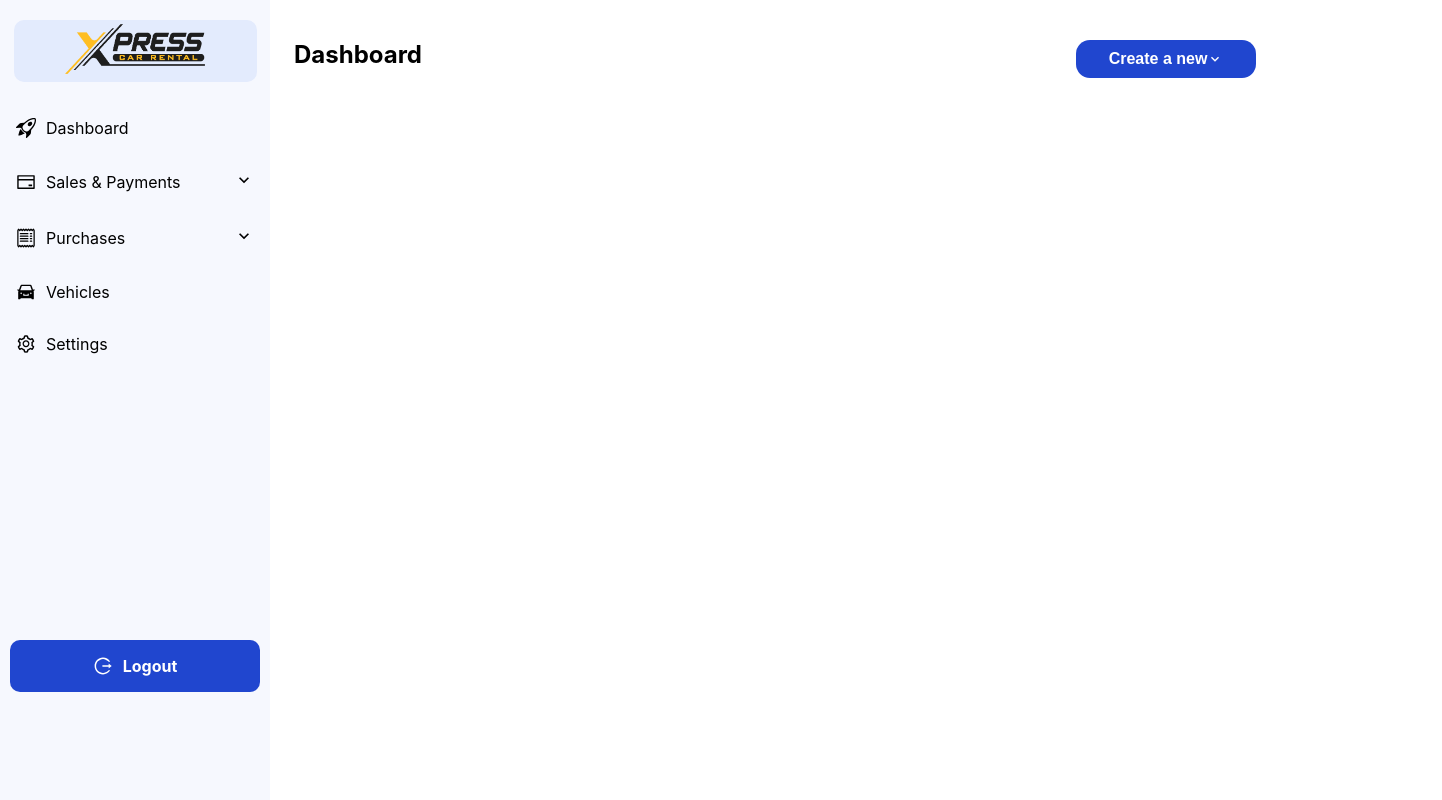
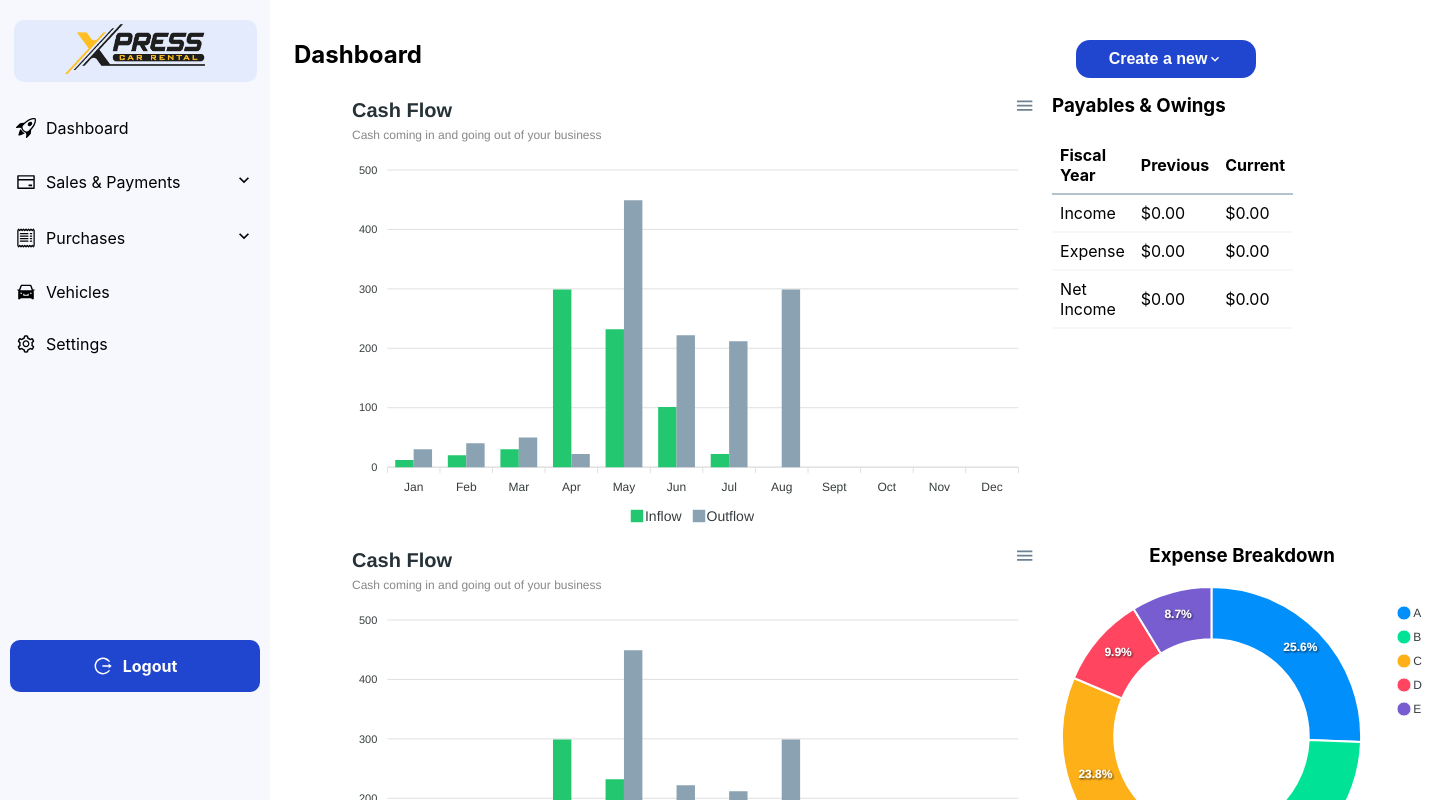
Before and after one commit to PixelsSoft/car-rental-new, a React (Create React App) app: page /dashboard in a window 1280 px wide. Shown: the top 800 px of the page, 1442 px wide, since content can reach past the window. Built offline with nearby package versions, Linux system fonts and the light colour scheme.

Commit message:
dashboard, settings page

```diff
--- a/package.json
+++ b/package.json
@@ -6,7 +6,9 @@
     "@testing-library/jest-dom": "^5.14.1",
     "@testing-library/react": "^13.0.0",
     "@testing-library/user-event": "^13.2.1",
+    "apexcharts": "^3.41.0",
     "react": "^18.2.0",
+    "react-apexcharts": "^1.4.0",
     "react-dom": "^18.2.0",
     "react-icons": "^4.9.0",
     "react-router-dom": "^6.13.0",
--- a/src/App.js
+++ b/src/App.js
@@ -14,6 +14,7 @@
 import CustomerProfile from "./features/Customers/CustomerProfile/CustomerProfile";
 import AddVendor from "./features/Vendors/AddVendor/AddVendor";
 import AddVehicle from "./features/Vehicles/AddVehicle/AddVehicle";
+import Settings from "./features/Settings/Settings";
 
 export default function App() {
   return (
@@ -34,6 +35,7 @@
         <Route path="/vendors/add" element={<AddVendor />} />
         <Route path="/vehicles" element={<VehiclesList />} />
         <Route path="/vehicles/add" element={<AddVehicle />} />
+        <Route path="/settings" element={<Settings />} />
       </Routes>
     </>
   );
--- /dev/null
+++ b/src/features/Dashboard/components/Charts/Basic.jsx
@@ -0,0 +1,91 @@
+import Chart from "react-apexcharts";
+
+export default function Basic() {
+  const options = {
+    chart: {
+      id: "basic-bar",
+    },
+    xaxis: {
+      categories: [
+        "Jan",
+        "Feb",
+        "Mar",
+        "Apr",
+        "May",
+        "Jun",
+        "Jul",
+        "Aug",
+        "Sept",
+        "Oct",
+        "Nov",
+        "Dec",
+      ],
+    },
+    title: {
+      text: "Cash Flow",
+      align: "left",
+      //   margin: 10,
+      offsetX: 0,
+      offsetY: 0,
+      floating: false,
+      style: {
+        fontSize: "20px",
+        fontWeight: "bold",
+        //   fontFamily:  undefined,
+        color: "#263238",
+      },
+    },
+    subtitle: {
+      text: "Cash coming in and going out of your business",
+      align: "left",
+      //   margin: 10,
+      offsetX: 0,
+      offsetY: 30,
+      floating: false,
+      style: {
+        fontSize: "12px",
+        fontWeight: "normal",
+        fontFamily: undefined,
+        color: "#888",
+      },
+    },
+    legend: {
+      show: true,
+      position: "bottom",
+      horizontalAlign: "center",
+      showForSingleSeries: true,
+      showForNullSeries: true,
+      showForZeroSeries: true,
+      floating: false,
+      fontSize: "14px",
+
+      fontWeight: 400,
+      markers: {
+        width: 14,
+        height: 14,
+        strokeWidth: 0,
+        strokeColor: "#fff",
+        fillColors: ["rgb(35, 199, 112)", "rgb(138, 162, 178)"],
+        radius: 0,
+        customHTML: undefined,
+        onClick: undefined,
+        offsetX: 0,
+        offsetY: 0,
+      },
+    },
+
+    fill: {
+      colors: ["rgb(35, 199, 112)", "rgb(138, 162, 178)"],
+    },
+    dataLabels: {
+      enabled: false,
+    },
+  };
+
+  const series = [
+    { name: "Inflow", data: [12, 20, 30, 299, 232, 101, 22] },
+    { name: "Outflow", data: [30, 40, 50, 22, 449, 222, 212, 299] },
+  ];
+
+  return <Chart options={options} series={series} type="bar" width={700} />;
+}
--- /dev/null
+++ b/src/features/Dashboard/components/Charts/PieChart.jsx
@@ -0,0 +1,17 @@
+import Chart from "react-apexcharts";
+
+export default function PieChart() {
+  const options = {
+    labels: ["A", "B", "C", "D", "E"],
+  };
+  const series = [44, 55, 41, 17, 15];
+
+  return (
+    <div>
+      <h3 style={{ width: "100%", textAlign: "center", marginBottom: 10 }}>
+        Expense Breakdown
+      </h3>
+      <Chart options={options} series={series} type="donut" width="400" />
+    </div>
+  );
+}
--- /dev/null
+++ b/src/features/Dashboard/components/ShortTables/ShortTabe.styles.js
@@ -0,0 +1,23 @@
+import styled from "styled-components";
+
+export const Table = styled.table`
+  width: 100%;
+  border-collapse: collapse;
+  margin-top: 20px;
+
+  th {
+    border-bottom: 2px solid ${(props) => props.theme.colors.borders};
+    padding: ${(props) => props.theme.spacing.s};
+    text-align: start;
+  }
+
+  td {
+    padding: ${(props) => props.theme.spacing.s};
+    border-bottom: 2px solid #f8f8f8;
+  }
+`;
+
+export const Container = styled.div`
+  width: 50%;
+  margin-left: 10px;
+`;
--- /dev/null
+++ b/src/features/Dashboard/components/ShortTables/ShortTables.jsx
@@ -0,0 +1,31 @@
+import { Table, Container } from "./ShortTabe.styles";
+
+export default function ShortTable() {
+  return (
+    <Container>
+      <h3>Payables & Owings</h3>
+      <Table>
+        <tr>
+          <th>Fiscal Year</th>
+          <th>Previous</th>
+          <th>Current</th>
+        </tr>
+        <tr>
+          <td>Income</td>
+          <td>$0.00</td>
+          <td>$0.00</td>
+        </tr>
+        <tr>
+          <td>Expense</td>
+          <td>$0.00</td>
+          <td>$0.00</td>
+        </tr>
+        <tr>
+          <td>Net Income</td>
+          <td>$0.00</td>
+          <td>$0.00</td>
+        </tr>
+      </Table>
+    </Container>
+  );
+}
--- a/src/features/Dashboard/index.jsx
+++ b/src/features/Dashboard/index.jsx
@@ -1,6 +1,10 @@
 import PageLayout from "../../components/Layout/PageLayout/PageLayout";
 import Header from "../../components/custom/Header/Header";
 import Select from "../../components/custom/Select/Select";
+import Basic from "./components/Charts/Basic";
+import PieChart from "./components/Charts/PieChart";
+import ShortTable from "./components/ShortTables/ShortTables";
+import { Content, Section } from "./styles";
 
 export default function Dashboard() {
   return (
@@ -8,6 +12,17 @@
       <Header pageTitle="Dashboard">
         <Select label="Create a new" />
       </Header>
+
+      <Content>
+        <Section>
+          <Basic />
+          <ShortTable />
+        </Section>
+        <Section>
+          <Basic />
+          <PieChart />
+        </Section>
+      </Content>
     </PageLayout>
   );
 }
--- a/src/features/Dashboard/styles.js
+++ b/src/features/Dashboard/styles.js
@@ -0,0 +1,11 @@
+import styled from "styled-components";
+
+export const Content = styled.div`
+  width: 90%;
+`;
+
+export const Section = styled.div`
+  display: flex;
+  /* align-items: center; */
+  justify-content: space-between;
+`;
--- /dev/null
+++ b/src/features/Settings/Settings.jsx
@@ -0,0 +1,39 @@
+import PageLayout from "../../components/Layout/PageLayout/PageLayout";
+import Header from "../../components/custom/Header/Header";
+import { Content, Section, SectionTitle, Form } from "./styles";
+import CustomButton from "../../components/custom/CustomButton/CustomButton";
+import InputLeftLabel from "../../components/custom/InputLeftLabel/InputLeftLabel";
+
+export default function Settings() {
+  return (
+    <PageLayout>
+      <Header pageTitle="Settings" />
+
+      <Content>
+        <Section>
+          <SectionTitle>Personal Information</SectionTitle>
+          <Form>
+            <InputLeftLabel label="First Name" mt={20} />
+            <InputLeftLabel label="Last Name" mt={20} />
+            <InputLeftLabel label="Email" mt={20} />
+          </Form>
+        </Section>
+
+        <Section>
+          <SectionTitle>Change Password</SectionTitle>
+          <Form>
+            <InputLeftLabel label="Password" mt={20} />
+            <InputLeftLabel label="Confirm Password" mt={20} />
+          </Form>
+        </Section>
+
+        <div id="buttons-group">
+          <CustomButton width={200} outline mr={10}>
+            Cancel
+          </CustomButton>
+          <CustomButton width={200}>Update</CustomButton>
+        </div>
+      </Content>
+    </PageLayout>
+  );
+}
--- /dev/null
+++ b/src/features/Settings/styles.js
@@ -0,0 +1,22 @@
+import styled from "styled-components";
+
+export const Content = styled.div`
+  width: 100%;
+
+  #buttons-group {
+    display: flex;
+    justify-content: end;
+    width: 40%;
+    margin-top: 20px;
+  }
+`;
+
+export const Section = styled.div`
+  margin-top: ${(props) => props.theme.spacing.xl};
+`;
+
+export const SectionTitle = styled.h3``;
+
+export const Form = styled.form`
+  width: 40%;
+`;
```
Also changed, not shown: 1 other file (tests, documents, lock files or other folders).
